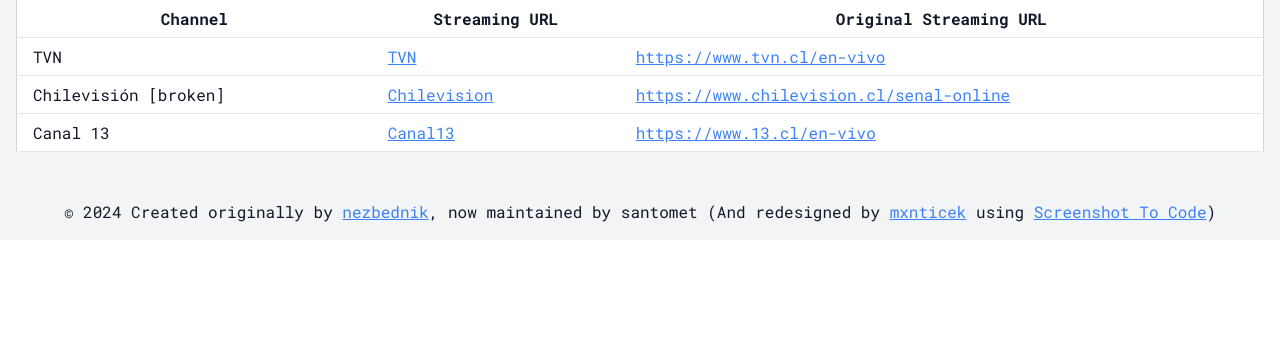
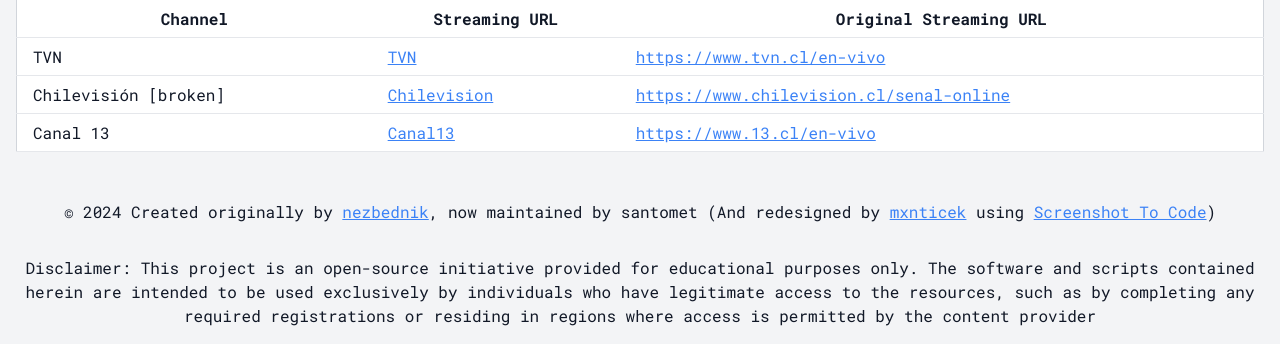
Before and after one commit to santomet/sktv-forwarders, a PHP site: page / in a window 1280 px wide. Shown: the part 2326-2670 px from the top of the page. Before the commit the page ends 2548 px from the top, so only its background shows below. Run offline with PHP 8.4, Linux system fonts and the light colour scheme; some libraries are stand-ins or nearby versions.

Commit message:
add important disclaimer

```diff
--- a/index.php
+++ b/index.php
@@ -19,7 +19,7 @@
             <h1 class="text-blue-600">tv</h1>
             <h1>forwarders revival</h1>
         </div>
-        <p class="text-center mb-8">licensed under AGPL-3.0-or-later, <a href="source.php" class="text-blue-500 underline">source available</a></p>
+        <p class="text-center mb-8">licensed under AGPL-3.0-or-later, <a href="https://github.com/santomet/sktv-forwarders" class="text-blue-500 underline">source available</a></p>
         <?php
         include "channels.inc.php";
         foreach($channels as $i) {
@@ -56,6 +56,7 @@
         }
         ?>
         <p class="text-center mt-8">&copy; <?php echo date("Y"); ?> Created originally by <a href="https://github.com/NezbednikSK" class="text-blue-500 underline">nezbednik</a>, now maintained by <a href="https://santomet.eu">santomet</a> (And redesigned by <a href="https://odjezdy.online" class="text-blue-500 underline">mxnticek</a> using <a href="https://screenshottocode.com/" class="text-blue-500 underline bold">Screenshot To Code</a>)</p>
+        <p class="text-center mt-8"> Disclaimer: This project is an open-source initiative provided for educational purposes only. The software and scripts contained herein are intended to be used exclusively by individuals who have legitimate access to the resources, such as by completing any required registrations or residing in regions where access is permitted by the content provider </p>
     </div>
 </body>
 </html>
```
Also changed, not shown: README.md.
